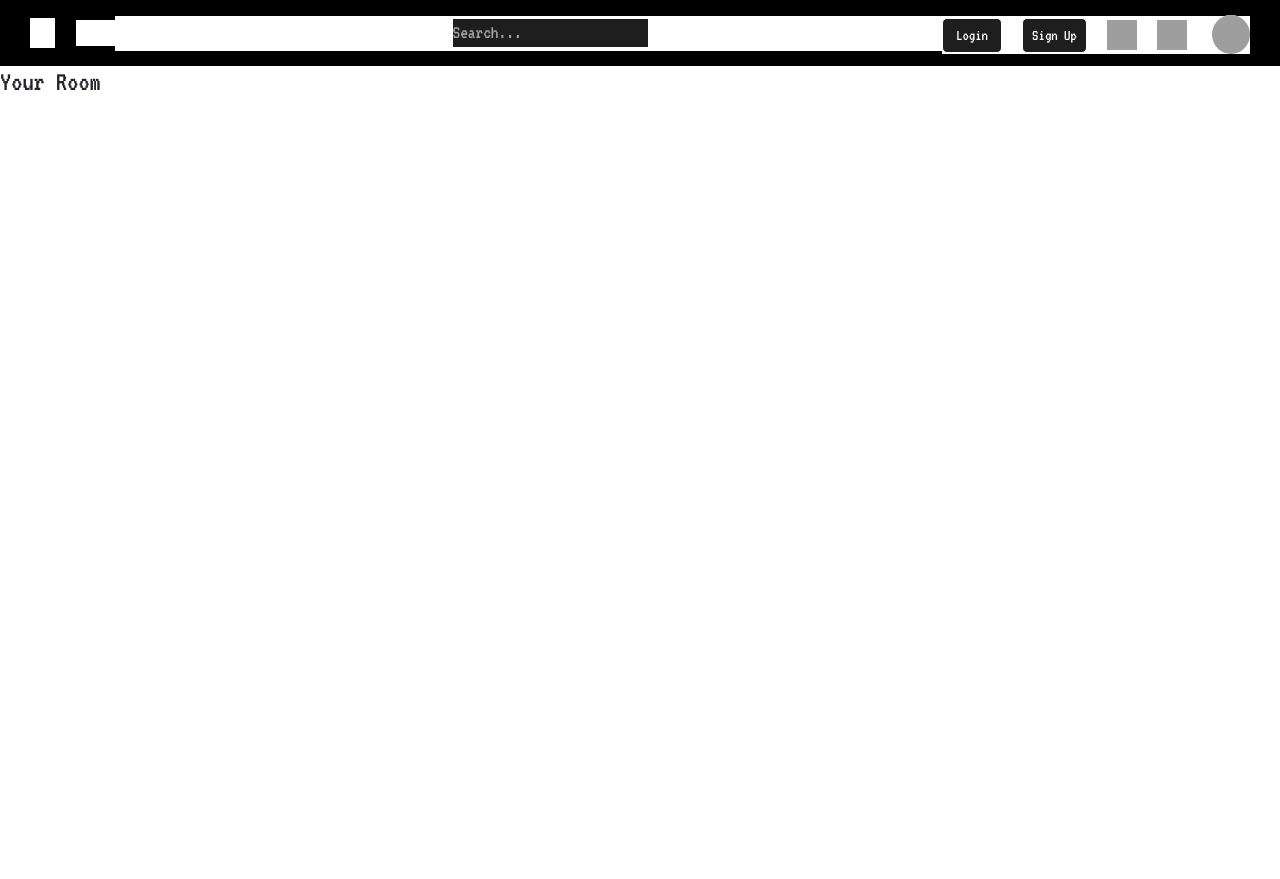
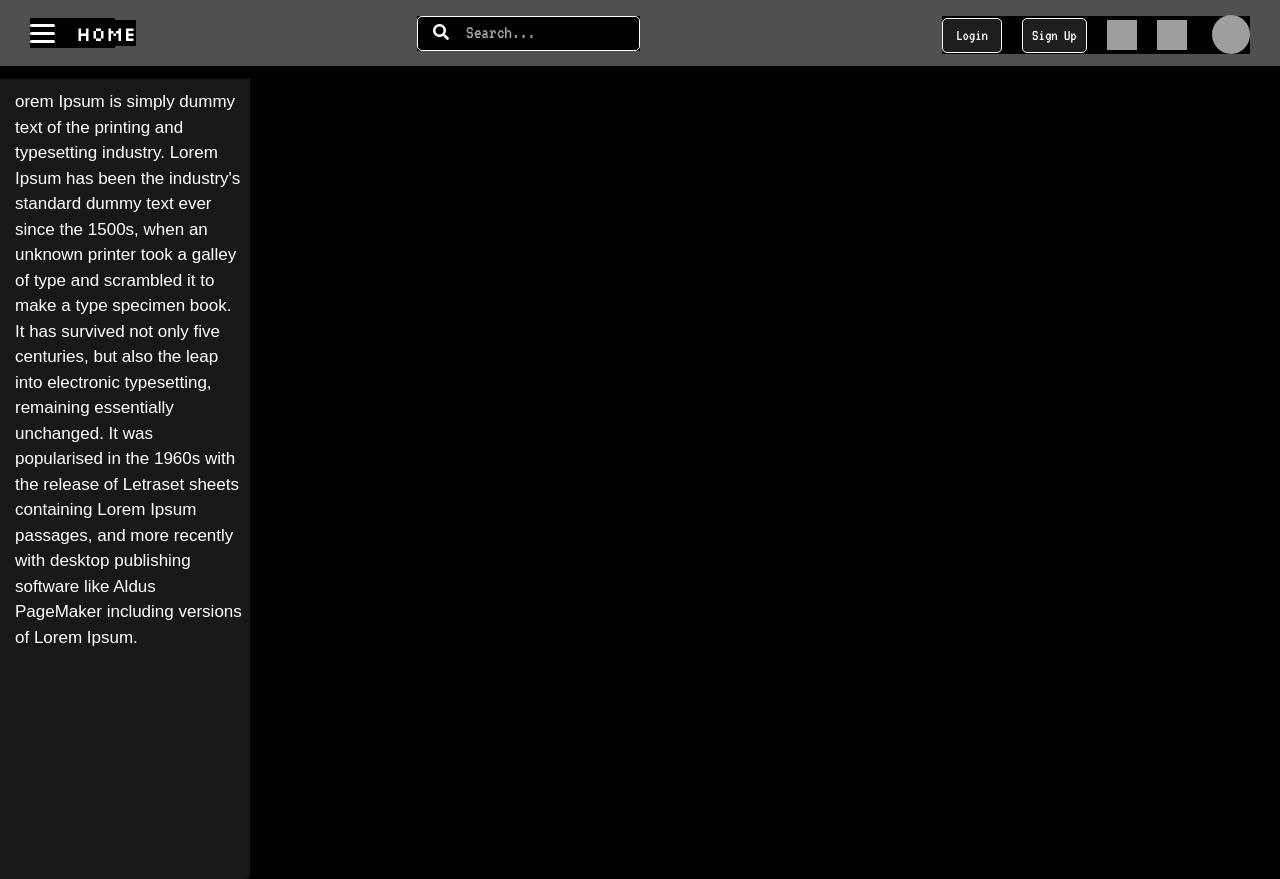
Before and after one commit to darshkok07/vorex-project, a Django app: page / in a window 1280 px wide. Before the commit the page ends 90 px from the top, so only its background shows below. Run offline with Django 5.2, Linux system fonts and the light colour scheme; grey boxes are pictures that could not be loaded.

Commit message:
new css features added

```diff
--- a/base/templates/base/home.html
+++ b/base/templates/base/home.html
@@ -1,11 +1,23 @@
-{% extends 'base.html' %} {% block title %}
+{% extends 'base.html' %} {% load static %} {% block title %}
 <title>Home</title>
+{% endblock %} {% block link %}
+<link rel="stylesheet" href="{% static 'css/body.css'%}" />
 {% endblock %} {%block nav %}
 <a href="/">HOME</a>
 {% endblock %} {% block content %}
 <div class="rooms">
   <div class="your-rooms-container">
-    <h3>Your Room</h3>
+    <p>
+      orem Ipsum is simply dummy text of the printing and typesetting industry.
+      Lorem Ipsum has been the industry's standard dummy text ever since the
+      1500s, when an unknown printer took a galley of type and scrambled it to
+      make a type specimen book. It has survived not only five centuries, but
+      also the leap into electronic typesetting, remaining essentially
+      unchanged. It was popularised in the 1960s with the release of Letraset
+      sheets containing Lorem Ipsum passages, and more recently with desktop
+      publishing software like Aldus PageMaker including versions of Lorem
+      Ipsum.
+    </p>
   </div>
 </div>
 {% endblock %}
--- a/static/css/body.css
+++ b/static/css/body.css
@@ -1,12 +1,26 @@
+.rooms {
+  display: flex;
+  height: 100%;
+  background-color: rgb(0, 0, 0);
+}
+
 .your-rooms-container {
-  background-color: rgba(255, 255, 255, 0);
-  border: 1px solid gray;
-  width: 200px;
-  height: auto;
-  margin-top: 10px;
+  background: #17181a;
+  border: none;
+  width: 250px;
+  height: 100vh;
+  margin-top: 13px;
+  margin-left: 0;
+  border-top-right-radius: 5px;
+  border-bottom-right-radius: 5px;
+}
+
+.your-rooms-container p {
+  color: white;
+  background-color: #17181a;
   margin-left: 10px;
+  padding: 10px 5px;
+  font-size: 17px;
+  font-family: "Poppins", sans-serif;
+  font-weight: 450;
 }
-.your-rooms-container h3 {
-  color: white;
-  margin-left: 20px;
-}
--- a/static/css/style.css
+++ b/static/css/style.css
@@ -1,5 +1,5 @@
 * {
-  background: #ffffff;
+  background: hsl(0, 0%, 0%);
   margin: 0;
   padding: 0;
   box-sizing: border-box;
@@ -36,7 +36,6 @@
   align-items: center;
 }
 .nav-center {
-  flex: 1;
   display: flex;
   justify-content: center;
 }
@@ -48,7 +47,7 @@
 
 nav {
   display: flex;
-  background-color: rgba(0, 0, 0, 0);
+  background-color: rgb(81, 80, 80);
   padding: 12px 30px;
   align-items: center;
   justify-content: space-between;
@@ -76,7 +75,8 @@
 .nav-links {
   display: flex;
   flex-direction: column;
-  background-color: #000000;
+  background-color: #777676;
+
   position: absolute;
   top: 60px;
   left: 30px;
@@ -154,7 +154,7 @@
   margin-right: 5px;
   color: white;
   font-size: 1.2rem;
-  background-color: #1e1e1e;
+  background-color: #000000;
 }
 
 .search-input-container input::placeholder {
```
